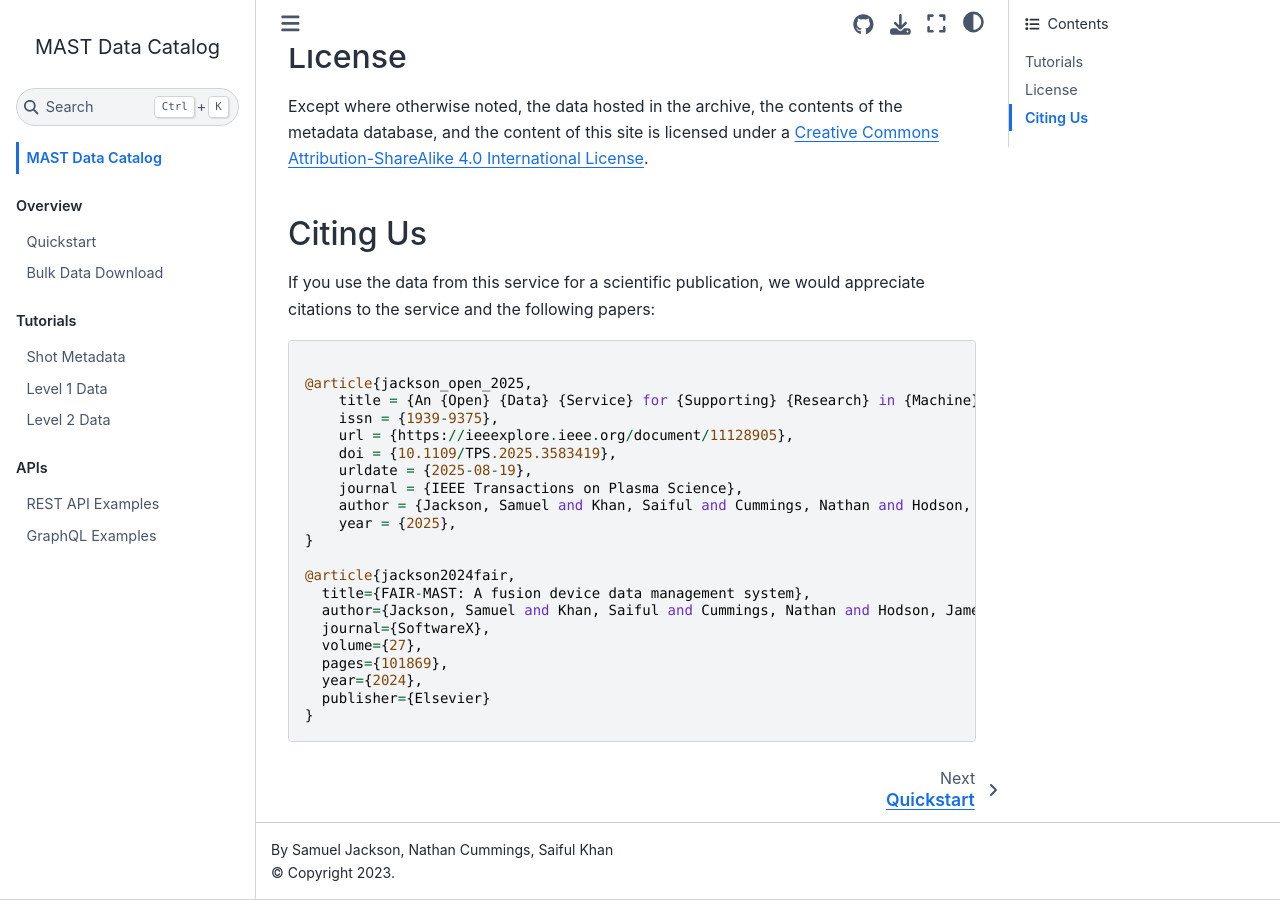
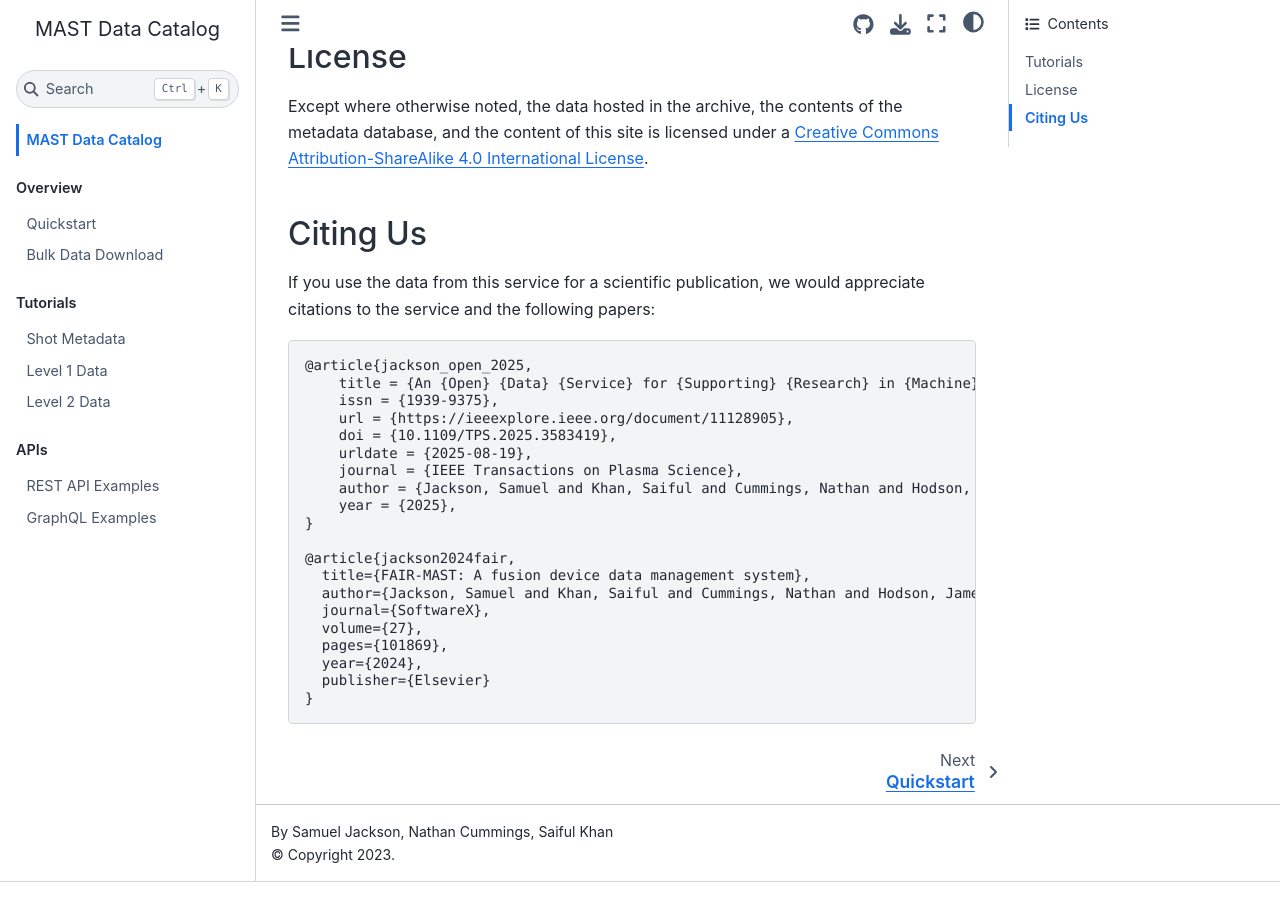
Before and after one commit to ukaea/fair-mast, a Jupyter Book: the page built from docs/index.md, in a window 1280 px wide and 900 px high, scrolled down 917 px. Built offline with Jupyter Book 1.0.4 settings and Sphinx 7.4.7 and the Sphinx Book theme 1.1.4, drawn with Linux system fonts in a browser that asks for light colours; pages that are not in the unit, such as notebooks, are missing from menus.

````diff
--- a/docs/index.md
+++ b/docs/index.md
@@ -7,22 +7,22 @@ the how to use the different APIs and endpoints that we provide for accessing da
 This documentation and the underlying catalog are still under construction! As such, the API may currently change without warning.
 ```
 
-### Tutorials
+## Tutorials
+
 Below are tutorial notebooks showing examples of how to query metadata and load data from the catalog.
 
 ```{tableofcontents}
 ```
 
-### License
+## License
 
 Except where otherwise noted, the data hosted in the archive, the contents of the metadata database, and the content of this site is licensed under a [Creative Commons Attribution-ShareAlike 4.0 International License](https://creativecommons.org/licenses/by-sa/4.0/deed.en).
 
-### Citing Us
+## Citing Us
 
 If you use the data from this service for a scientific publication, we would appreciate citations to the service and the following papers:
 
-```
-
+```text
 @article{jackson_open_2025,
     title = {An {Open} {Data} {Service} for {Supporting} {Research} in {Machine} {Learning} on {Tokamak} {Data}},
     issn = {1939-9375},
````
Also changed, not shown: docs/level2-data.ipynb, docs/quickstart.ipynb.
